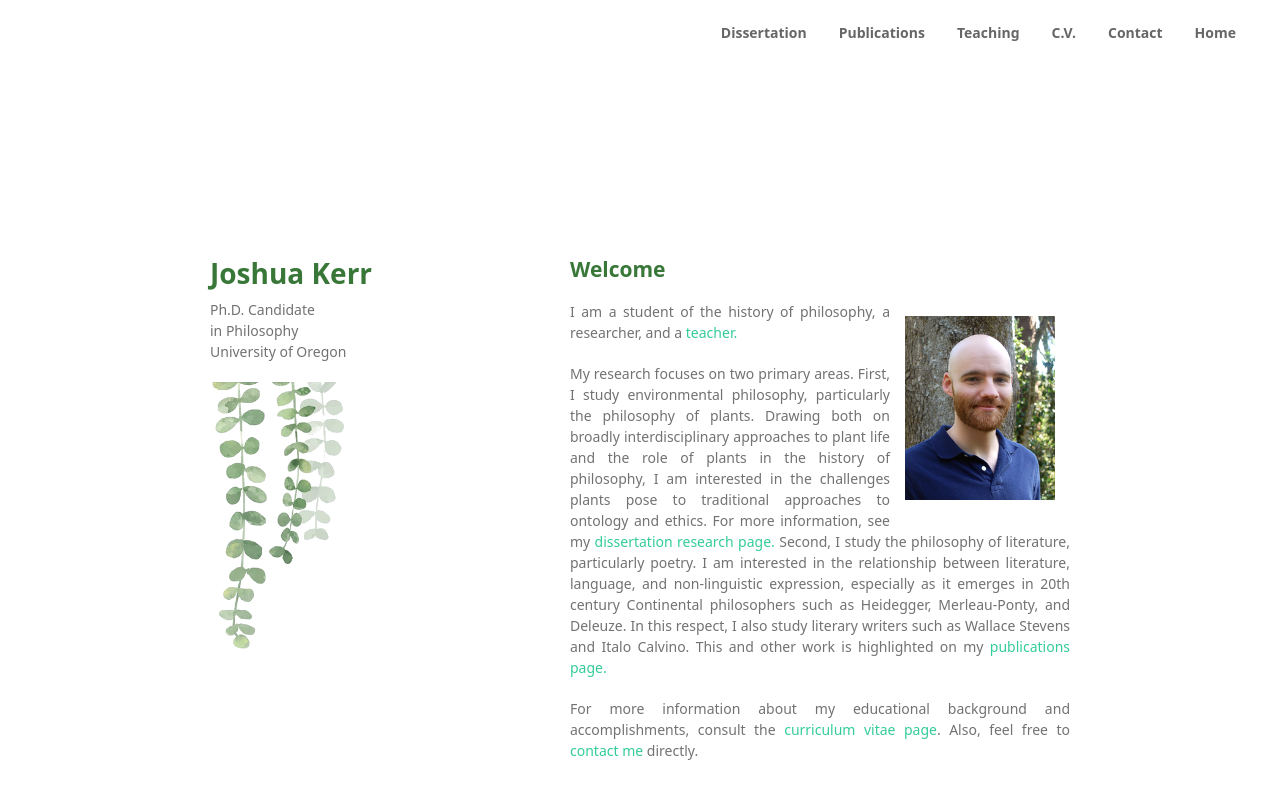
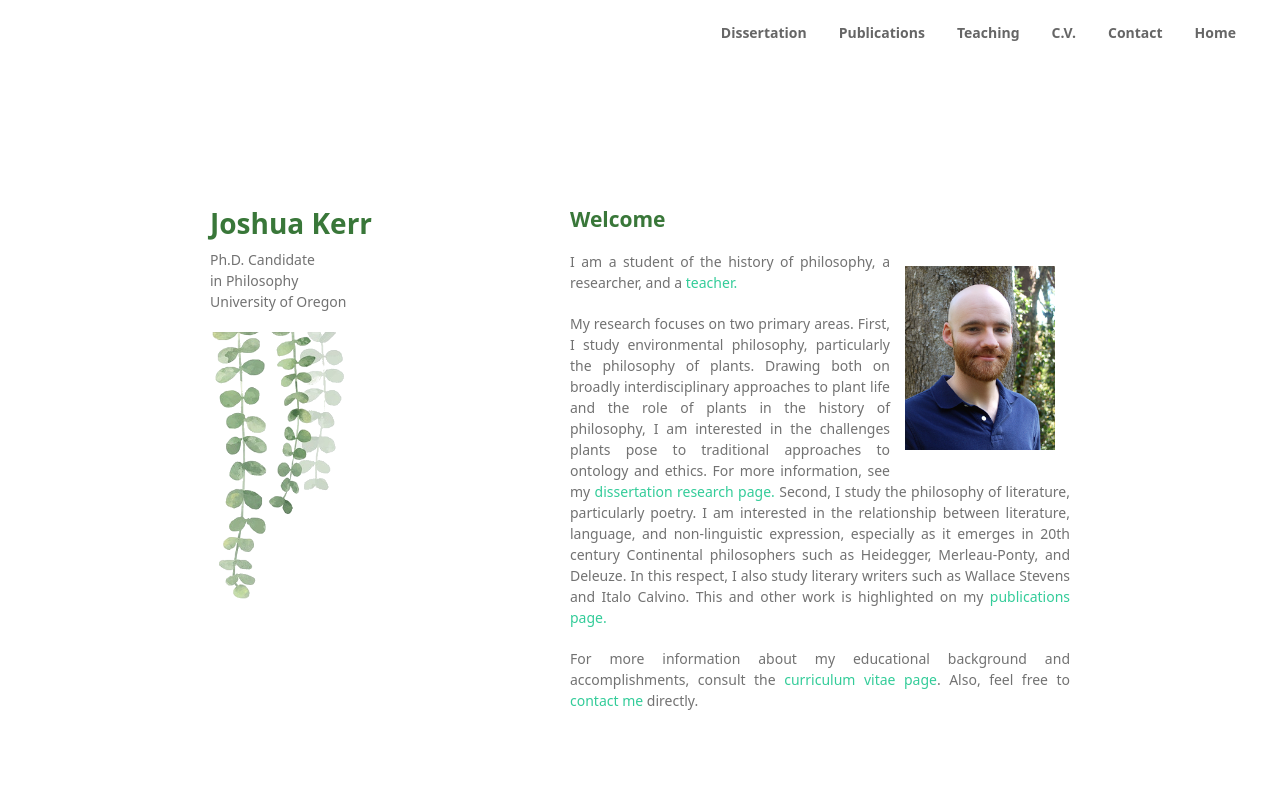
Before and after one commit to joshuakerr/joshuakerr.github.io.old, a Jekyll site: the page built from index.md, in a window 1280 px wide. Shown: the top 799 px of the page. Built offline with Jekyll 4.4.1, drawn with Linux system fonts in a browser that asks for light colours; a script that is not in the unit is left out.

Commit message:
mobile display

```diff
--- a/assets/css/style.css
+++ b/assets/css/style.css
@@ -10,7 +10,7 @@
 
 div.big-wrapper {
     padding: 50px;
-    padding-top: 200px; /* extra room for floating nav */
+    padding-top: 150px; /* extra room for floating nav */
 }
 
 h1, h2, h3, h4, h5, h6 {
@@ -244,6 +244,7 @@
 
   header {
     padding:0;
+    padding-top:50px;
     text-align:right;
   }
 
```
